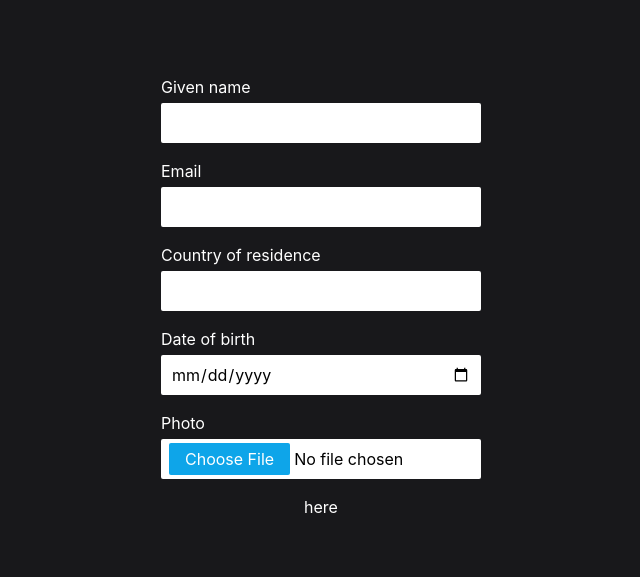
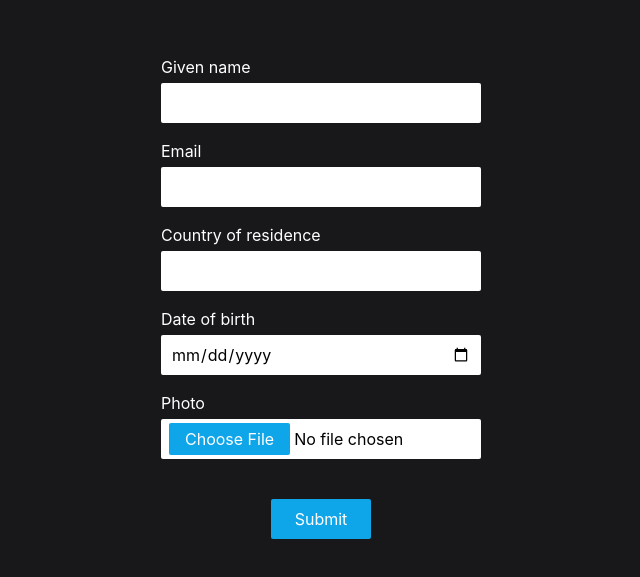
Before and after one commit to guillermo-segura/mattr-ui, a React (Create React App) app: page / in a window 1280 px wide. Shown: the part 103-680 px from the top of the page, without its empty margins (319-959 px from the left). Built offline with nearby package versions, Linux system fonts and the light colour scheme.

Commit message:
feat: added button component to form

```diff
--- a/src/components/form/Form.tsx
+++ b/src/components/form/Form.tsx
@@ -1,6 +1,7 @@
 import InputForm from '../inputForm/InputForm';
 import useForm from '../../hooks/useForm/useForm';
 import { formContainer } from './styles';
+import Button from '../button/Button';
 
 const Form = () => {
   const {
@@ -16,6 +17,7 @@ const Form = () => {
     setCountry,
     setBirthdate,
     setPhoto,
+    submitValues,
   } = useForm();
 
   return (
@@ -25,7 +27,8 @@ const Form = () => {
       <InputForm label="Country of residence" value={country} onChange={setCountry} />
       <InputForm label="Date of birth" value={birthdate} onChange={setBirthdate} inputProps={{ type: 'date' }} />
       <InputForm label="Photo" value={photo} onChange={setPhoto} inputProps={{ type: 'file' }} />
-      <button>here</button>
+      <br />
+      <Button label="Submit" onClick={submitValues} />
     </div>
   );
 }
```
